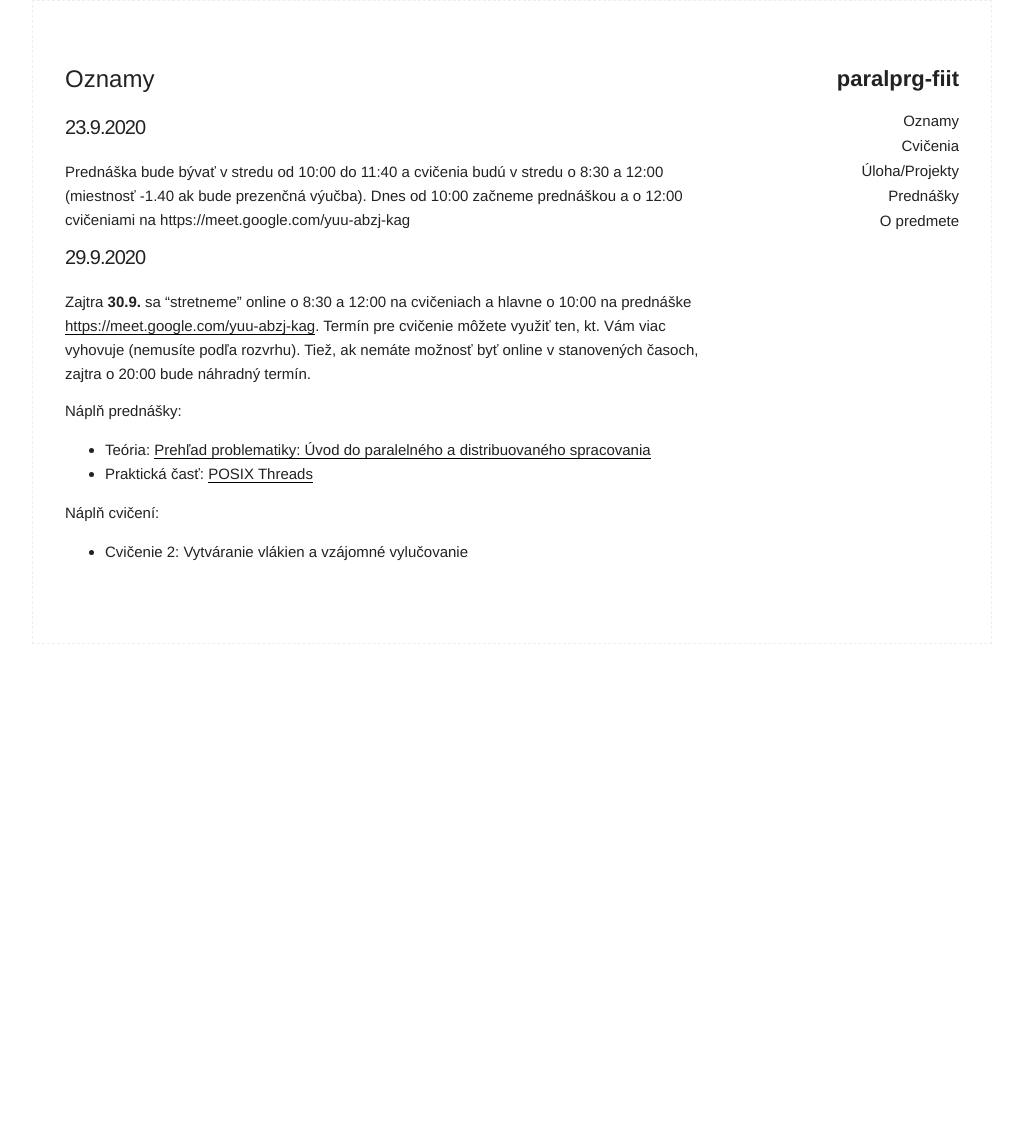
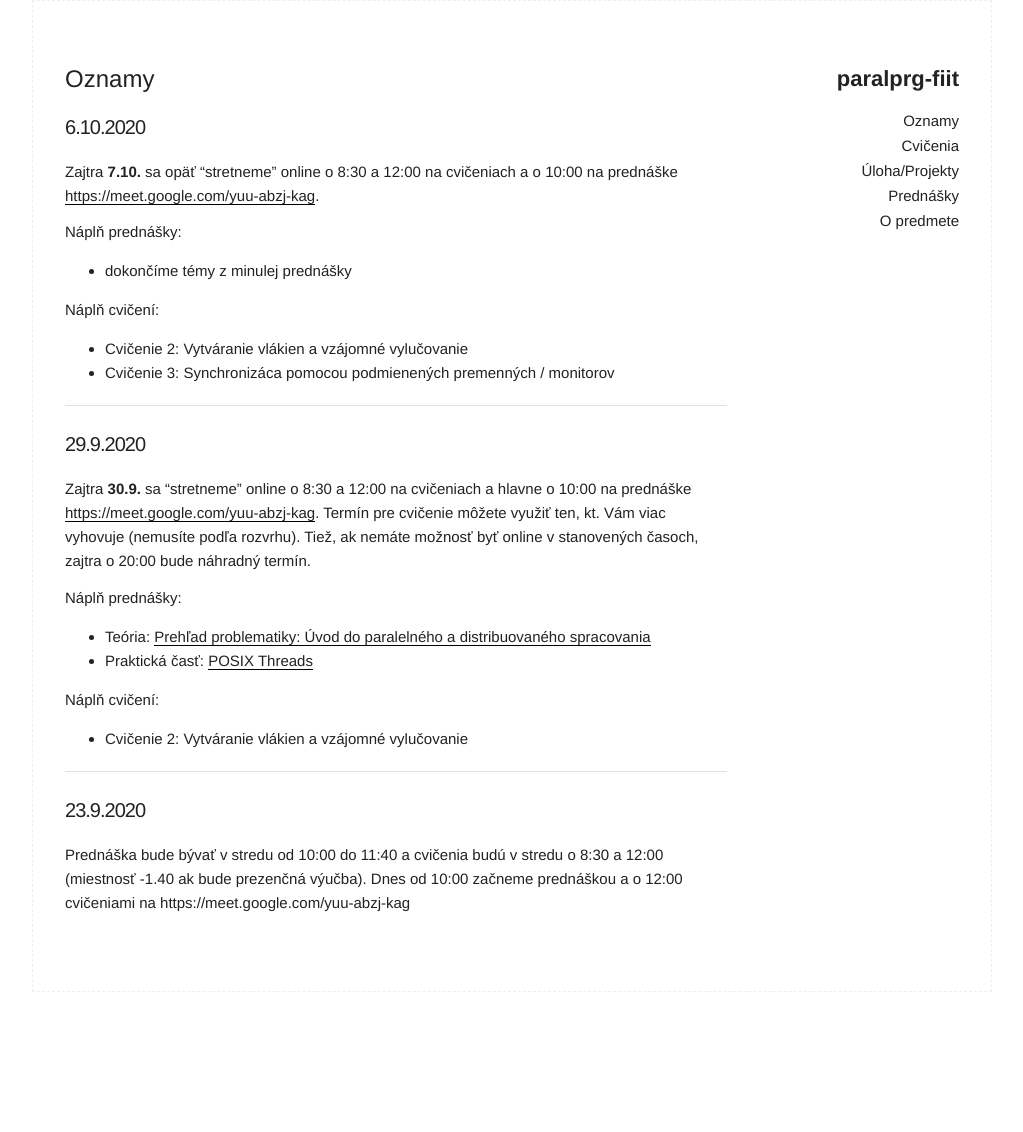
Before and after one commit to MichalCernansky/paralprg-fiit, a Jekyll site: the page built from index.md, in a window 1280 px wide. Shown: the whole page, without its empty margins (128-1151 px from the left). Built offline with Jekyll 4.4.1, drawn with Linux system fonts in a browser that asks for light colours; before the commit the page ends 900 px from its top, so only the background shows below that.

Commit message:
new info

```diff
--- a/index.md
+++ b/index.md
@@ -3,10 +3,20 @@ layout: page
 title: Oznamy
 ---
 
-### 23.9.2020
+### 6.10.2020
 
-Prednáška bude bývať v stredu od 10:00 do 11:40 a cvičenia budú v stredu o 8:30 a 12:00 (miestnosť -1.40 ak bude prezenčná výučba). Dnes od 10:00 začneme prednáškou a o 12:00 cvičeniami na https://meet.google.com/yuu-abzj-kag
+Zajtra **7.10.** sa opäť "stretneme" online o 8:30 a 12:00 na cvičeniach a o 10:00 na prednáške [https://meet.google.com/yuu-abzj-kag](https://meet.google.com/yuu-abzj-kag).
 
+Náplň prednášky:
+
+- dokončíme témy z minulej prednášky
+
+Náplň cvičení:
+
+- Cvičenie 2: Vytváranie vlákien a vzájomné vylučovanie
+- Cvičenie 3: Synchronizáca pomocou podmienených premenných / monitorov
+
+---
 
 ### 29.9.2020
 
@@ -20,3 +30,9 @@ Náplň prednášky:
 Náplň cvičení:
 
 - Cvičenie 2: Vytváranie vlákien a vzájomné vylučovanie
+
+---
+
+### 23.9.2020
+
+Prednáška bude bývať v stredu od 10:00 do 11:40 a cvičenia budú v stredu o 8:30 a 12:00 (miestnosť -1.40 ak bude prezenčná výučba). Dnes od 10:00 začneme prednáškou a o 12:00 cvičeniami na https://meet.google.com/yuu-abzj-kag
```
